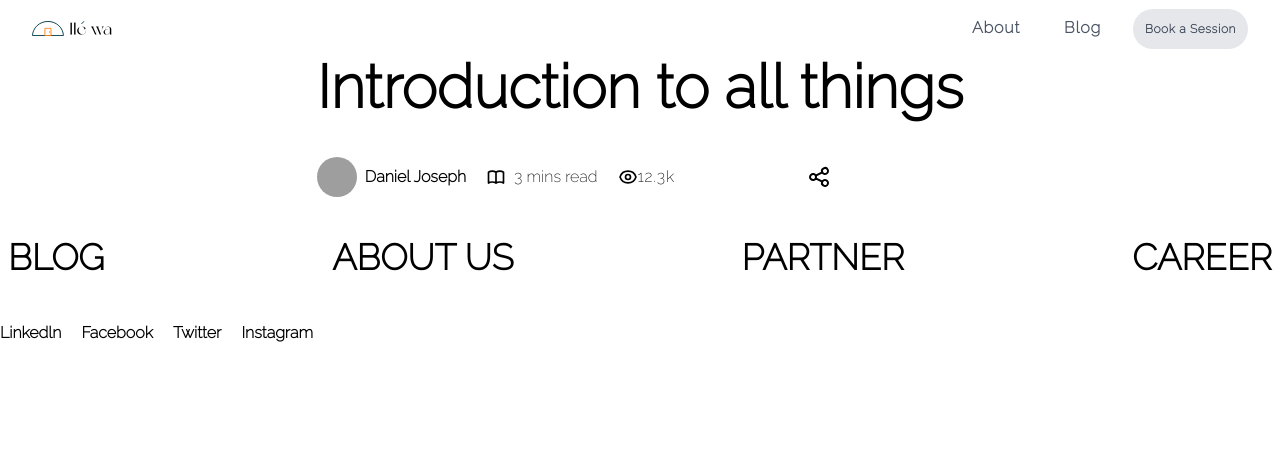
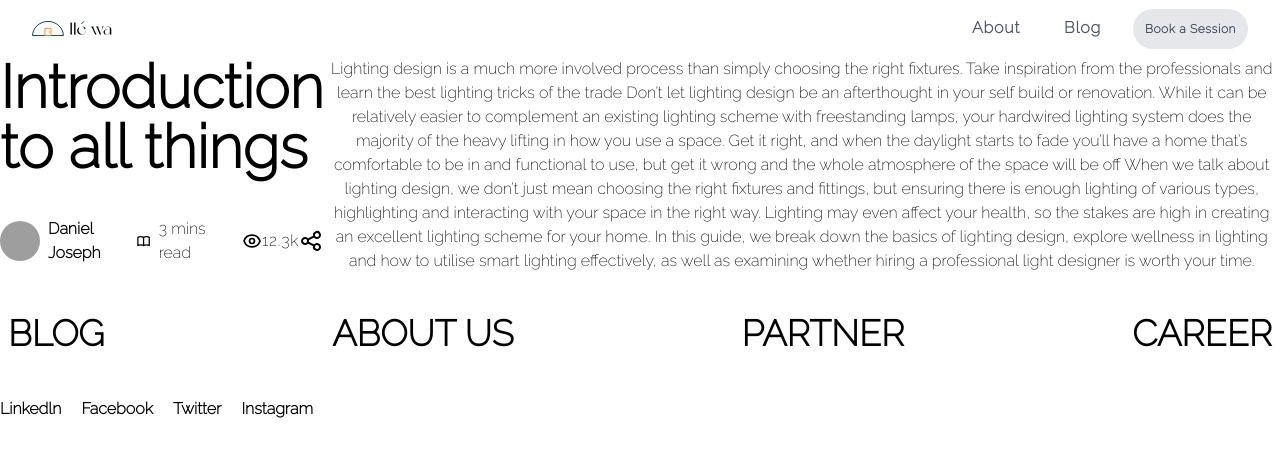
Before and after one commit to OverflowDev/interior, a React (Create React App) app: page /blog/1 in a window 1280 px wide. Shown: the top 456 px of the page. Built offline with nearby package versions, Linux system fonts and the light colour scheme; grey boxes are pictures that could not be loaded.

Commit message:
blog update

```diff
--- a/src/components/blog/SingleBlog.jsx
+++ b/src/components/blog/SingleBlog.jsx
@@ -32,6 +32,7 @@ function SingleBlog() {
 
       {
         blog && (
+          <div>
             <div className='flex justify-center'>
 
               <header className=''>
@@ -75,7 +76,14 @@ function SingleBlog() {
               </header>
 
               <div className='flex'>
-              {/* <img src={blog.imgUrl} alt="" /> */}
+                <p className='text-center'>{blog.des1}</p>
+              </div>
+
+            </div>
+
+
+            <div>
+
             </div>
 
           </div>
```
Lines whose indentation alone changed are shown as unchanged.
